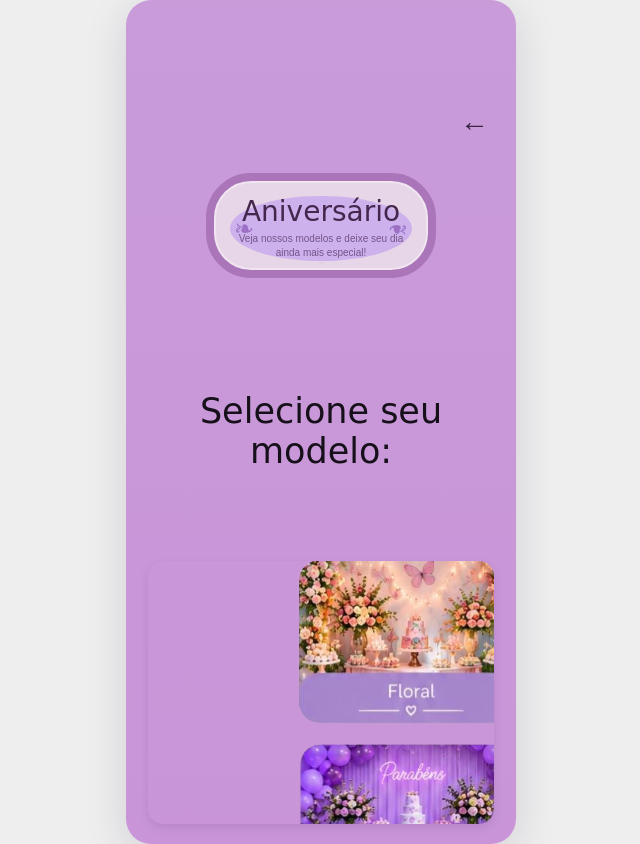
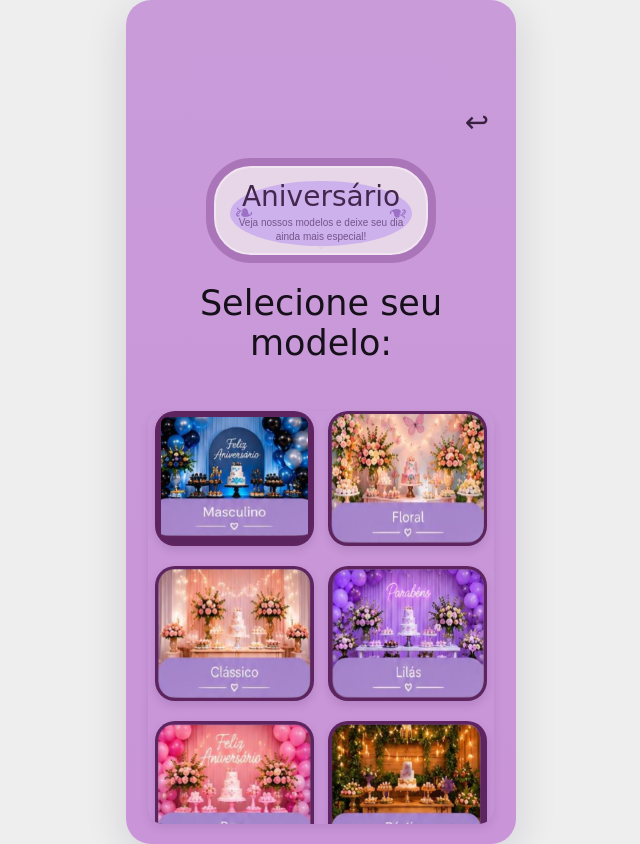
Before and after one commit to jany5552/Sonhos-Encantos, a plain HTML site: page telas/aniversario.html in a window 1280 px wide. Shown: the whole page, without its empty margins (319-959 px from the left). Drawn offline with Linux system fonts and the light colour scheme.

Commit message:
v2.0 ajustes nos botão

```diff
--- a/estilo/style.css
+++ b/estilo/style.css
@@ -1069,7 +1069,7 @@
 .cabecalho {
     display: flex;
     justify-content: center;
-    margin-top: 55px;
+
 }
 
 .titulo-box {
@@ -1312,7 +1312,7 @@
 .cabecalho {
     display: flex;
     justify-content: center;
-    margin-top: 38px;
+
 }
 
 .faixa-titulo {
@@ -1373,9 +1373,10 @@
     text-align: center;
 
     color: #151019;
-
-    margin-top: 58px;
-    margin-bottom: 42px;
+}
+
+.tAniversario {
+    margin-top: 20px;
 }
 
 /* Grade dos modelos */
@@ -1892,8 +1893,7 @@
     display: flex;
     justify-content: center;
 
-    margin-top: 10px;
-    margin-bottom: 55px;
+    margin-top: 50px;
 }
 
 .titulo-box {
@@ -2319,7 +2319,6 @@
 ========================= */
 
 .cabecalho {
-    margin-top: 85px;
 
     display: flex;
     justify-content: center;
@@ -2446,6 +2445,10 @@
 
     padding: 0 7px;
 }
+.top{
+    margin-top: 50px;
+    padding: 55px 25px 0;
+}
 
 .titulo {
     width: 300px;
@@ -2501,7 +2504,7 @@
 /* Card selecionado */
 
 .modelo.selecionado {
-    border: 3px solid #008cff;
+    border: 3px solid #5d245f;
 }
 
 
--- a/telas/aniversario.html
+++ b/telas/aniversario.html
@@ -20,7 +20,7 @@
 
         <!-- Barra superior -->
         <header class="topo">
-            <button class="voltar" onclick="history.back()">←</button>
+            <button class="voltar" onclick="history.back()">↩</button>
         </header>
 
         <!-- Cabeçalho -->
@@ -47,15 +47,15 @@
 
         </section>
 
-            <h2>Selecione seu modelo:</h2>
+            <h2 class="tAniversario">Selecione seu modelo:</h2>
 
         <!-- Modelos -->
         <section class="modelos">
 
-            <div class="grid-modelos">
+            <div class="modelo">
 
                 <!-- Modelo 1 -->
-                    <img src="../aniversário/982221.png" alt="">
+                    <img class="modelo" src="../aniversário/982221.png" alt="">
 
 
 
@@ -63,30 +63,30 @@
 
 
                 <!-- Modelo 2 -->
-               <img src="../aniversário/982229.png" alt="">
+               <img class="modelo" src="../aniversário/982229.png" alt="">
 
                 </div>
 
 
                 <!-- Modelo 3 -->
-                <img src="../aniversário/982237.png" alt="">
+                <img class="modelo" src="../aniversário/982237.png" alt="">
                 </div>
 
 
                 <!-- Modelo 4 -->
-                <img src="../aniversário/982238.png" alt="">
+                <img class="modelo" src="../aniversário/982238.png" alt="">
 
                 </div>
 
 
                 <!-- Modelo 5 -->
-               <img src="../aniversário/982265.png" alt="">
+               <img class="modelo" src="../aniversário/982265.png" alt="">
 
                 </div>
 
 
                 <!-- Modelo 6 -->
-                <img src="../aniversário/982271.png" alt="">
+                <img class="modelo" src="../aniversário/982271.png" alt="">
                 </div>
 
             </div>
```
Also changed, not shown: telas/15anos.html (+1 -1 lines), telas/casamento.html (+2 -4 lines).
